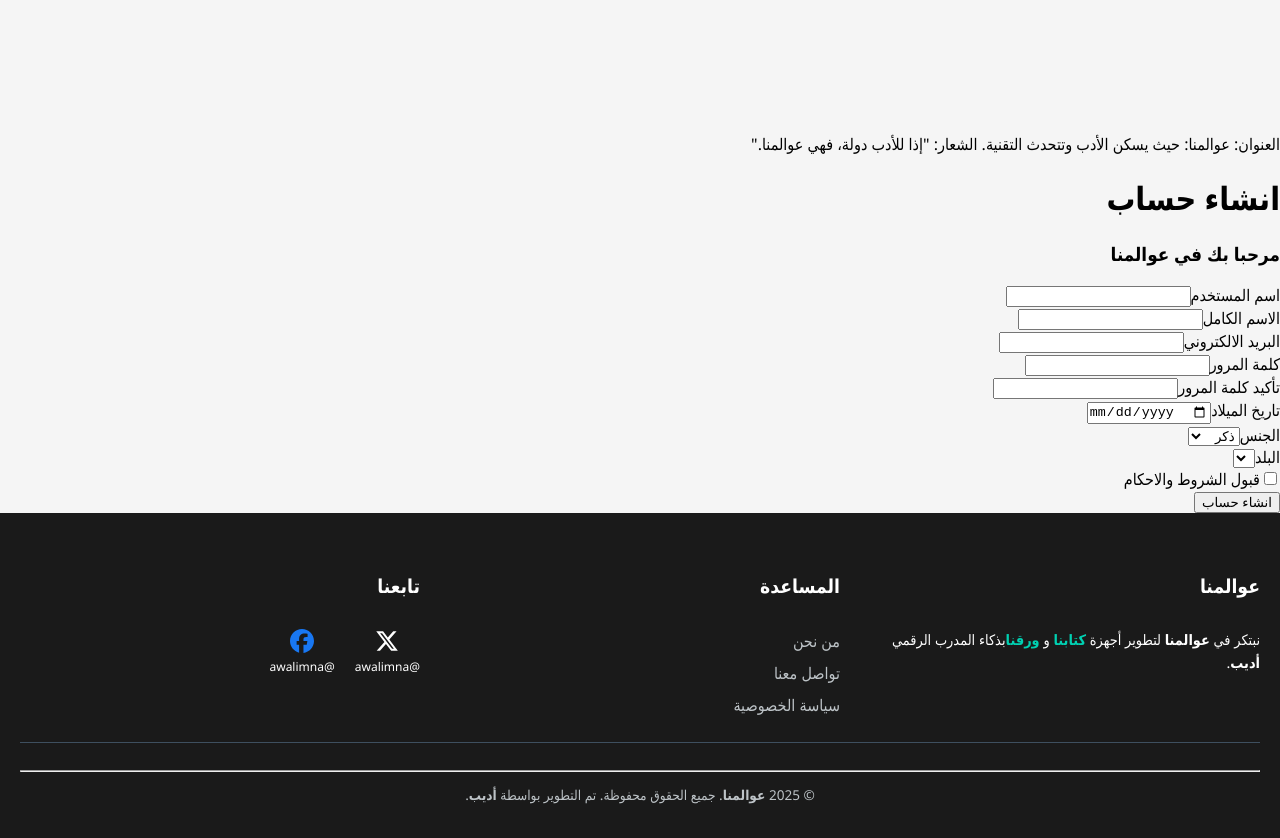
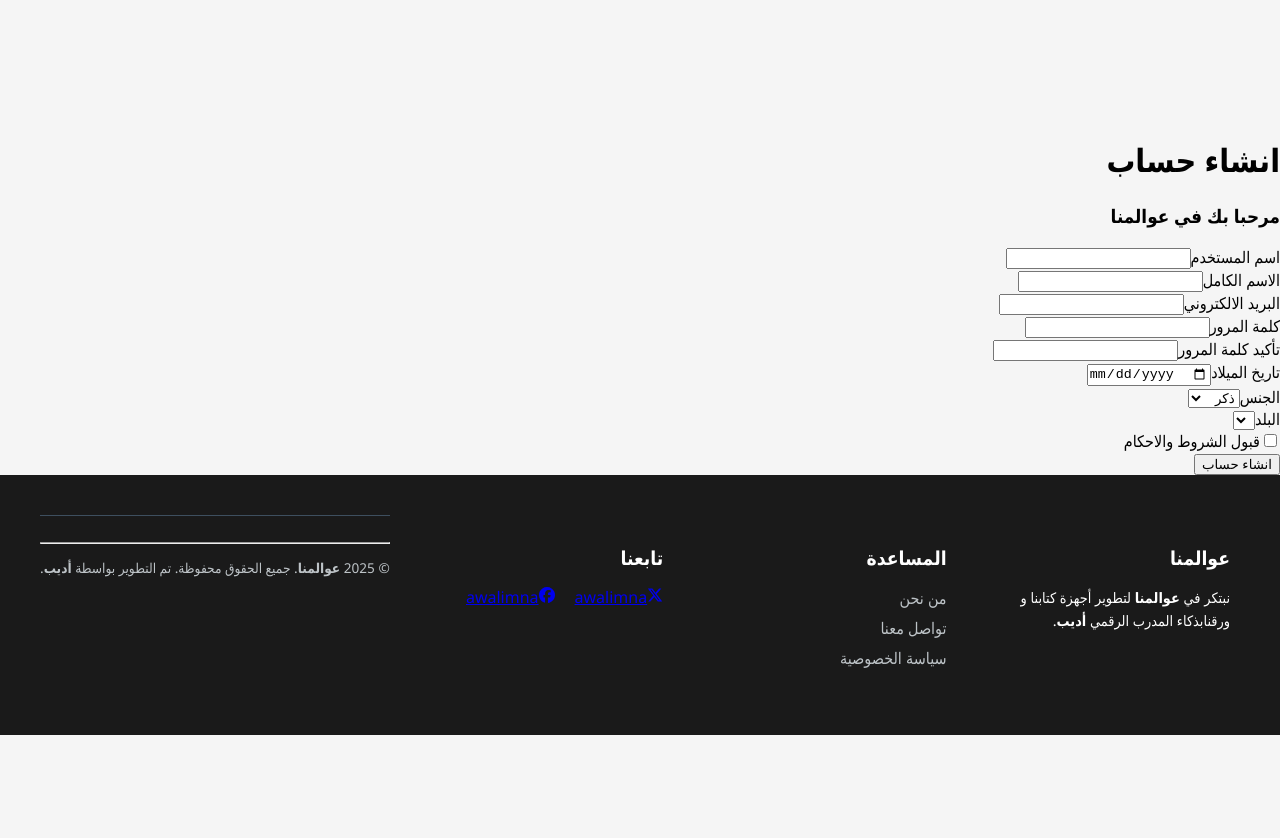
Before and after one commit to osama-alhudhaif/website, a React (Vite) app in the folder frontend/: page /register in a window 1280 px wide. Shown: the part 680-1518 px from the top of the page. After the commit the page ends 1415 px from the top, so only its background shows below. Built offline with nearby package versions, Linux system fonts and the light colour scheme.

Commit message:
add page

```diff
--- a/frontend/src/App.css
+++ b/frontend/src/App.css
@@ -13,7 +13,7 @@
   align-items: center;
   padding: 15px 50px;
   background-color: #2145a641;
-  box-shadow: 0 2px 10px rgba(0,0,0,0.1);
+  box-shadow: 0 2px 10px rgba(0, 0, 0, 0.1);
   position: sticky; /* يبقى ثابت عند التمرير */
   top: 0;
   z-index: 1000;
@@ -59,30 +59,6 @@
   padding: 40px 50px;
 }
 
-/* Footer المطور والاحترافي */
-.Footer {
-  background-color: #1a1a1a;
-  color: #ffffff;
-  padding: 40px 50px;
-  direction: rtl;
-  width: 100%;
-  box-sizing: border-box; /* يضمن عدم خروج الفوتر عن الشاشة */
-}
-
-.Footer-Content {
-  display: grid;
-  /* تقسيم الفوتر إلى 3 أعمدة متساوية (يمكنك تغيير الرقم حسب أقسامك) */
-  grid-template-columns: repeat(auto-fit, minmax(200px, 1fr));
-  gap: 30px;
-  width: 100%;
-}
-
-.Footer-Section {
-  display: flex;
-  flex-direction: column;
-  align-items: flex-start; /* يجعل النصوص تبدأ من اليمين */
-}
-
 .Social-Icons {
   display: flex;
   flex-direction: row; /* يضمن بقاء أيقونات التواصل بجانب بعضها */
@@ -99,15 +75,6 @@
 .Footer-Section p {
   font-size: 0.9rem;
   line-height: 1.6;
-}
-
-.Footer-Links {
-  list-style: none;
-  padding: 0;
-}
-
-.Footer-Links li {
-  margin-bottom: 10px;
 }
 
 .Footer-Links a {
--- a/frontend/src/App.tsx
+++ b/frontend/src/App.tsx
@@ -10,7 +10,6 @@
   <>
 
     <Header />
-      <p>العنوان: عوالمنا: حيث يسكن الأدب وتتحدث التقنية. الشعار: "إذا للأدب دولة، فهي عوالمنا."</p>
     <div className="app-container">
       <Routes>
         {/* هنا نحدد أي صفحة تظهر عند كل رابط */}
--- a/frontend/src/constants/Footer.css
+++ b/frontend/src/constants/Footer.css
@@ -1,50 +1,39 @@
 .Footer {
   background-color: #1a1a1a;
   color: #ffffff;
-  padding: 40px 20px 20px;
-  direction: rtl; /* لضمان التنسيق العربي الصحيح */
+  padding: 40px 20px;
+  direction: rtl;
 }
 
 .Footer-Content {
   display: flex;
-  justify-content: space-between; /* يوزع المساحات بين الأقسام بالتساوي */
+  flex-direction: row; /* هذا يضمن الصف الأفقي */
+  justify-content: space-around; /* توزيع متساوٍ للأقسام */
   align-items: flex-start;
-  flex-wrap: nowrap; /* يمنع النزول لسطر جديد في الشاشات الواسعة */
-  gap: 20px;
+  max-width: 1200px;
+  margin: 0 auto;
 }
 
-/* في حال كانت الشاشة صغيرة جداً (جوال)، هنا نسمح بالنزول */
+.Footer-Section {
+  flex: 1; /* يجعل كل قسم يأخذ مساحة متساوية */
+  min-width: 200px; /* يمنع القسم من أن يصبح نحيفاً جداً */
+  margin: 10px;
+}
+
+.Footer-Links {
+  list-style: none;
+  padding: 0;
+}
+
+.Footer-Links li {
+  margin-bottom: 8px;
+}
+
+/* للجوال: تحويل الصف الأفقي إلى عمودي */
 @media (max-width: 768px) {
   .Footer-Content {
-    flex-wrap: wrap;
-    flex-direction: column; /* يرتبهم تحت بعض فقط في الجوال */
+    flex-direction: column;
     align-items: center;
     text-align: center;
   }
 }
-
-.Footer-Section {
-  flex: 1; /* يجعل كل قسم يأخذ مساحة متساوية */
-  /* الغِ أو قلل الـ min-width إذا أردت بقاءهم بجانب بعض في مساحات أضيق */
-  min-width: 150px;
-}
-
-.Social-Icons { display: flex; gap: 20px; }
-
-.Social-Link {
-  text-decoration: none;
-  color: white;
-  display: flex;
-  flex-direction: column;
-  align-items: center;
-  font-size: 24px;
-  transition: transform 0.3s;
-}
-
-.Social-Link span { font-size: 12px; margin-top: 5px; }
-
-.Social-Link:hover { transform: translateY(-5px); }
-
-.Icon-FB { color: #1877F2; }
-
-.product-name { color: #00d1b2; font-weight: bold; } /* تمييز كتابنا وورقنا بلون مختلف */
--- a/frontend/src/constants/Footer.tsx
+++ b/frontend/src/constants/Footer.tsx
@@ -34,24 +34,23 @@
             {/* منصة X (تويتر سابقاً) */}
             <a href="https://twitter.com/awalimna" target="_blank" rel="noreferrer" className="Social-Link">
               <FaXTwitter className="Icon-X" />
-              <span>@awalimna</span>
+              <span>awalimna</span>
             </a>
 
             {/* فيسبوك */}
             <a href="https://facebook.com/awalimna" target="_blank" rel="noreferrer" className="Social-Link">
               <FaFacebook className="Icon-FB" />
-              <span>@awalimna</span>
+              <span>awalimna</span>
             </a>
           </div>
         </div>
+        <div className="Footer-Bottom">
+          <hr className="Footer-Divider" />
+          <p className="Rights">
+            &copy; {new Date().getFullYear()} <strong>عوالمنا</strong>. جميع الحقوق محفوظة.
+            تم التطوير بواسطة <strong>أديب</strong>.
+          </p>
       </div>
-
-      <div className="Footer-Bottom">
-        <hr className="Footer-Divider" />
-        <p className="Rights">
-          &copy; {new Date().getFullYear()} <strong>عوالمنا</strong>. جميع الحقوق محفوظة.
-          تم التطوير بواسطة <strong>أديب</strong>.
-        </p>
       </div>
     </footer>
   );
```
Also changed, not shown: frontend/src/page.tsx (added, +7 -0 lines), frontend/src/constants/Header.tsx (line endings or trailing spaces).
